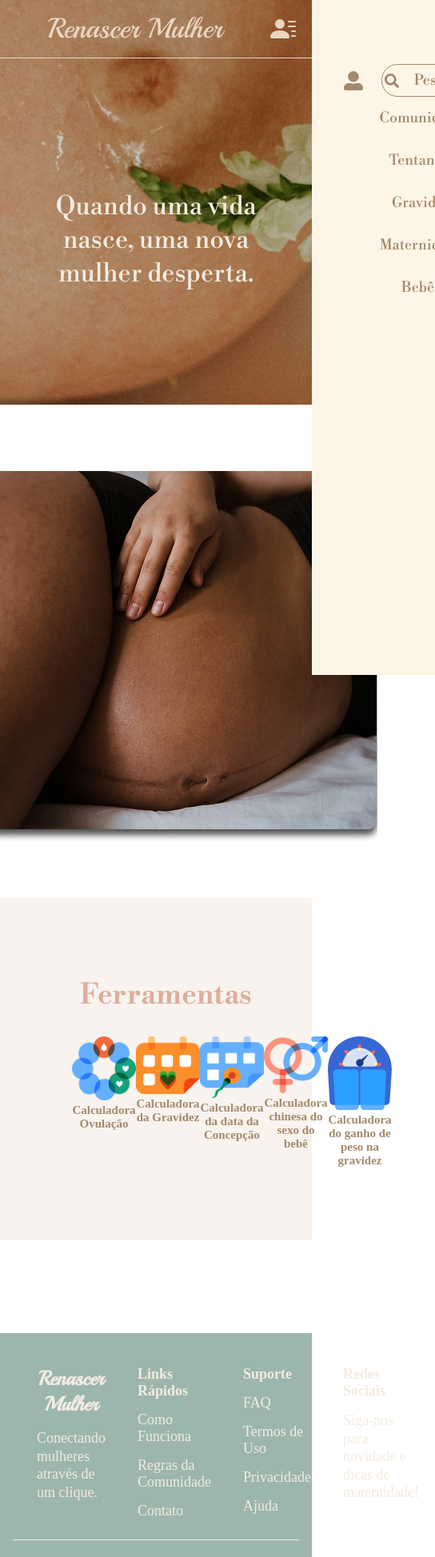
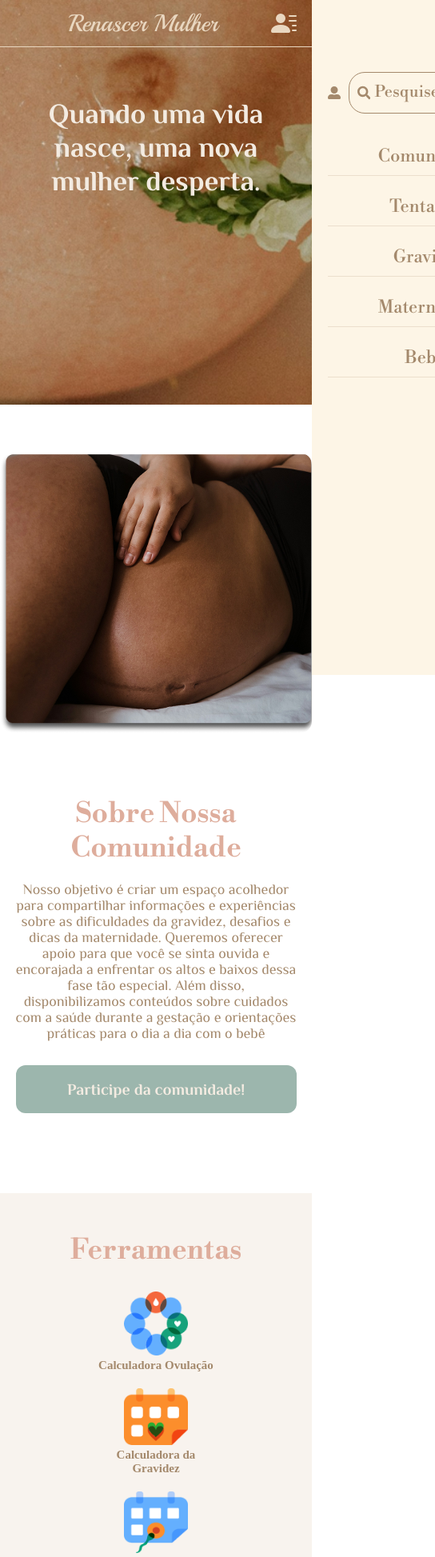
Before and after one commit to Projeto-Comunidade-Renascer/frontend-comunidade, a React (Vite) app: page / in a window 390 px wide. Shown: the top 1947 px of the page at 80% size, 544 px wide, since content can reach past the window. Built offline with nearby package versions, Linux system fonts and the light colour scheme.

Commit message:
✨feat: adicionando responsividade

```diff
--- a/src/components/ferramentas/ferramentas.css
+++ b/src/components/ferramentas/ferramentas.css
@@ -30,6 +30,7 @@ h3{
 }
 
 .ferramentas-container{
+    max-width: 100%;
     background-color: var(--sixth-color) ;
     padding: 80px;
     margin: 65px 0 37px 0;
@@ -51,3 +52,36 @@ h3{
   max-width: 80px;
   height: auto;
 }
+
+@media screen and (max-width: 470px) {
+    .ferramentas-container{
+        padding: 30px;
+        margin: 40px 0 20px 0;
+    }
+
+    .ferramentas-lista {
+        flex-direction: column;
+        align-items: center;
+    }
+
+    .ferramenta-item {
+        margin-bottom: 20px;
+    }
+
+}
+
+@media screen and (max-width: 990px) {
+    .ferramentas-container{
+        padding: 30px;
+        margin: 40px 0 20px 0;
+    }
+
+    .ferramentas-lista {
+        align-items: center;
+    }
+
+    .ferramenta-item {
+        margin-bottom: 20px;
+    }
+
+}
--- a/src/components/footer/footer.css
+++ b/src/components/footer/footer.css
@@ -8,75 +8,66 @@
   --fifth-color: #f3ebe1;
 }
 
+* {
+  margin: 0;
+  padding: 0;
+  box-sizing: border-box;
+}
 .footer {
-  display: flex;
-  width: 100%;
+  background: var(--fourth-color);
   color: var(--fifth-color);
-  background: var(--fourth-color);
-  flex-direction: column;
-  padding: 1rem;
-  margin-top: auto;
+  padding: 40px 5%;
+}
+
+.nome_logo{
+  font-family: "Playball", cursive;
+  font-size: 28px;
+  color: var(--fifth-color);
 }
 
 .top {
-  display: flex;
-  justify-content: space-around;
-  padding: 5px 10px;
-  border-bottom: var(--fifth-color) 1px solid;
-}
-
-.nome_logo {
-  font-family: "Playball", sans-serif;
-  text-align: center;
-  color: var(--fifth-color);
-  font-size: 25px;
-}
-
-.contatos {
-  display: flex;
-  flex-direction: column;
-  padding: 20px;
-  font-size: 18px;
+  display: grid;
+  grid-template-columns: repeat(4, 1fr); /* 4 colunas no PC */
+  gap: 30px;
+  padding-bottom: 30px;
+  border-bottom: 1px solid var(--fifth-color);
 }
 
 .contatos h4 {
-  font-weight: bolder;
-}
-
-.texto_logo {
-  max-width: 200px;
-  line-height: 1.25;
-  padding: 15px 0 0 0;
+    font-family: "Poppins", sans-serif;
+  margin-bottom: 15px;
 }
 
 .links {
-  list-style-type: none;
+  font-family: "Poppins", sans-serif;
+  list-style: none;
 }
-
 .links li {
-  padding: 15px 0 0 0;
+  margin-bottom: 10px;
 }
-
-.links li a {
+.links a {
+  color: var(--fifth-color);
   text-decoration: none;
-  color: var(--fifth-color);
-}
-
-.texto_redes {
-  max-width: 250px;
-  line-height: 1.25;
-  padding: 15px 0 0 0;
 }
 
 .bottom {
-  display: flex;
-  justify-content: center;
-  padding: 20px;
+  text-align: center;
+  padding-top: 20px;
+  font-size: 14px;
 }
 
-.bottom p {
-  max-width: 680px;
-  text-align: center;
-  line-height: 1.25;
-  padding: 0 30px;
+@media (max-width: 900px) {
+  .top {
+    grid-template-columns: repeat(2, 1fr); /* 2 colunas no tablet */
+  }
 }
+
+@media (max-width: 600px) {
+  .top {
+    grid-template-columns: 1fr; /* 1 coluna no mobile */
+    text-align: center;
+  }
+  .contatos {
+    align-items: center;
+  }
+}
--- a/src/components/header/header.css
+++ b/src/components/header/header.css
@@ -1,170 +1,168 @@
+@import url("https://fonts.googleapis.com/css2?family=Libre+Bodoni:ital,wght@0,400..700;1,400..700&family=Philosopher:ital,wght@0,400;0,700;1,400;1,700&family=Playball&display=swap");
 
-@import url('https://fonts.googleapis.com/css2?family=Libre+Bodoni:ital,wght@0,400..700;1,400..700&family=Philosopher:ital,wght@0,400;0,700;1,400;1,700&family=Playball&display=swap');
-
-
-:root{
-    --primary-color: #E9D7C0;
-    --secondary-color: #DEAD9C;
-    --third-color: #A4896C;
-    --fourth-color: #9CB6AD;
-    --fifth-color: #F3EBE1;
+:root {
+  --primary-color: #e9d7c0;
+  --secondary-color: #dead9c;
+  --third-color: #a4896c;
+  --fourth-color: #9cb6ad;
+  --fifth-color: #f3ebe1;
 }
 
-
-*{
+* {
   margin: 0;
   padding: 0;
   box-sizing: border-box;
 }
 
 .header {
-  width: 100%; /* Largura total da tela. */
-  background-color: transparent;
-  color: var(--primary-color); /* Texto branco para contraste. */
+  width: 100%;
+  position: relative;
+  color: var(--primary-color);
+  min-height: 400px; /* Altura base para desktop */
 }
 
-.banner-img{
+.banner-img {
   width: 100%;
-    height: auto;
+  height: 100%;
   position: absolute;
+  top: 0;
+  left: 0;
   z-index: -1;
-    background-size: cover;
+  object-fit: cover; /* Impede a imagem de achatar */
 }
 
-.topper{
+.topper {
+  display: flex;
+  align-items: center;
+  justify-content: space-between;
+  border-bottom: var(--primary-color) 1px solid;
+  padding: 10px 5%;
+}
+
+.logo {
+  font-family: "Playball", cursive;
+  font-size: 45px;
+  flex: 1;
   display: flex;
   justify-content: center;
-    border-bottom: var(--primary-color) 1px solid;
-    text-align: center;
-    padding: 5px 10px;
-
 }
 
-/* Logo: Fonte estilizada, como script no Figma. */
-.logo {
-      font-family: "Playball", cursive;
-    font-size: 50px;
-    /* text-align: center; */
-    width: calc(100%);
+.search-logo {
   display: flex;
-    justify-content: center;
-    /* justify-items: center; */
   align-items: center;
-    margin-left: 190px;
-
+  gap: 20px;
 }
 
-.search-logo{
+.search-icon{
+  font-size: 18px;
+}
+
+.search-bar {
   display: flex;
   align-items: center;
-    justify-items: center;
-    gap: 10px;
-    justify-content: flex-end;
+  border: solid 1px var(--primary-color);
+  border-radius: 20px;
   padding: 10px;
-
-}
-
-/* Barra de busca: Container flex com ícone e input. */
-.search-bar {
-  display: flex; /* Alinha ícone e input. */
-  align-items: center; /* Centro vertical. */
-  background-color: transparent;
-  border-radius: 20px; /* Bordas arredondadas como no Figma. */
-  padding: 10px; /* Espaçamento interno. */
-  color: var(--primary-color);
-  border: solid 1px var(--primary-color);
-}
-
-.search-icon {
-  margin-right: 10px; /* Espaço entre ícone e input. */
-  color: var(--primary-color);
 }
 
 .search-bar input {
-  border: none; /* Sem borda. */
-  outline: none; /* Sem outline ao foco. */
-  background: transparent; /* Transparente para herdar do container. */
-  width: 150px; /* Largura aproximada. */
+  border: none;
+  background: transparent;
+  outline: none;
   color: var(--primary-color);
-  text-align: center;
-  justify-content: center;
-  padding: 5px;
-  font-size: 18px;
+  width: 130px;
   font-family: "Libre Bodoni", serif;
+  gap: 8px;
 }
 
-.search-bar input::placeholder {
-  color: var(--primary-color); /* Cor do placeholder. */
+.search-bar ::placeholder{
+    font-family: "Libre Bodoni", serif;
+    color: var(--primary-color);
+    font-size: 15px;
+    display: flex;
+    align-items: center;
+}
+
+.user-icon {
+  color: var(--primary-color);
+  font-size: 24px;
+  cursor: pointer;
+}
+
+/* Menu Desktop */
+.navbar {
+  display: flex;
+  justify-content: center;
+  padding: 15px;
+}
+
+.menu {
+  display: flex;
+  list-style: none;
+  gap: 20px;
+}
+
+.menu li {
   font-family: "Libre Bodoni", serif;
   font-size: 18px;
-
+  padding: 8px 15px;
+  transition: 0.3s;
+  cursor: pointer;
 }
 
-/* Ícone de usuário: Tamanho grande. */
-.user-icon {
-  font-size: 24px; /* Tamanho do ícone. */
-  cursor: pointer; /* Indicador de clique. */
-  margin-left: 20px; /* Espaço da busca. */
+.menu li:hover {
+  background-color: var(--fourth-color);
+  border-radius: 8px;
+  color: var(--fifth-color);
 }
 
-/* Navbar: Layout flex para alinhar itens horizontalmente. */
-.navbar {
-  display: flex; /* Ativa flexbox. */
+.hero {
+  height: 250px;
+  display: flex;
+  align-items: center;
   justify-content: center;
-  align-items: center; /* Alinha verticalmente no centro. */
-  padding: 10px 20px; /* Espaçamento interno. */
-  font-family: "Libre Bodoni", serif;
-  font-size: 25px;
-  gap: 30px;
+  padding: 0 20px;
+}
+
+.hero-text {
+  font-family: "Philosopher", serif;
+  font-size: 35px;
+  color: var(--fifth-color);
+  text-align: center;
+  max-width: 600px;
+  line-height: 1.2;
+}
+
+.menu-icon-mobile {
+  display: none;
 }
 
 
-/* Menu: Lista horizontal sem bullets. */
-.menu {
-  display: flex; /* Flex para itens em linha. */
-  list-style: none; /* Remove bullets. */
-  margin: 0; /* Remove margens padrão. */
-  padding: 0; /* Remove paddings. */
+@media (max-width: 1024px) {
+  .desktop-only {
+    display: none !important;
   }
 
-.menu li {
-  margin: 0 15px; /* Espaçamento entre itens. */
-  cursor: pointer; /* Mãozinha ao hover, indica clique. */
-  font-size: 20px;
-  gap: 30px;
-  padding: 10px;
-  transition: ease-in 0.3s;
+  .menu-icon-mobile {
+    display: block;
+    font-size: 2rem;
+    cursor: pointer;
   }
 
-.menu li:hover{
-  color: var(--fifth-color);
-  background-color: var(--fourth-color);
-  border-radius: 10px;
+  .header {
+    height: 60vh;
   }
 
-/* Seção hero: Background image com texto central. */
-.hero {
-  position: relative;
-  height: 280px;
-  display: flex;
+  .topper {
+    justify-content: space-between;
+  }
+  .logo {
     justify-content: center;
-  align-items: center;
+    font-size: 30px;
   }
 
   .hero-text {
-  font-family: "Libre Bodoni", serif;
-  font-size: 2rem;
-  font-weight: 400;
-  color: var(--fifth-color);
-  text-align: center;               /* garante quebra e centralização das linhas */
-  max-width: 500px;                 /* controla a largura máxima da "caixa" */
-  margin: 0 auto;                   /* centraliza o bloco se a largura for menor */
-  line-height: 1.25;                /* espaço bom entre as duas linhas */
-  padding: 0 30px;                  /* evita encostar nas bordas laterais em telas menores */
+      font-family: "Philosopher", serif;
+  font-size: 35px;
   }
-
-/* No desktop, o ícone de hambúrguer não aparece */
-.menu-icon-mobile {
-  display: none;
-  cursor: pointer;
 }
--- a/src/components/menu-mobile/MenuMobile.jsx
+++ b/src/components/menu-mobile/MenuMobile.jsx
@@ -12,9 +12,9 @@ const MenuMobile = ({ isOpen, onClose }) => {
         </button>
 
         <div className="mobile-user-section">
-            <FaUserAlt className="user-icon" />
+            <FaUserAlt className="user-icon-mobile" />
             <div className="search-bar-mobile">
-                <FaSearch className="search-icon" />
+                <FaSearch className="search-icon-mobile" />
                 <input type="text" placeholder="Pesquise aqui" />
             </div>
         </div>
--- a/src/components/menu-mobile/menu-mobile.css
+++ b/src/components/menu-mobile/menu-mobile.css
@@ -14,145 +14,98 @@
   box-sizing: border-box;
 }
 
-/* No Mobile (Ex: max-width 768px) */
-@media (max-width: 768px) {
-  .desktop-only {
-    display: none; /* Esconde a busca e o menu horizontal */
+.menu-mobile-overlay {
+  position: fixed;
+  top: 0;
+  right: -100%; /* Escondido */
+  width: 100%;
+  height: 100%;
+  background: rgba(0, 0, 0, 0.6);
+  transition: 0.4s ease-in-out;
+  z-index: 1000;
 }
 
-  /* Ajusta o container principal do header no mobile */
-  .header {
-    height: 60vh; /* Faz o header ocupar 60% da altura da tela do celular */
-    position: relative;
-    overflow: hidden;
+.menu-mobile-overlay.active {
+  left: 0; /* Desliza da direita */
 }
 
-  /* Faz a imagem do banner cobrir todo o espaço definido */
-  .banner-img {
-    height: 100% !important;
-    width: 100%;
-    object-fit: cover; /* Mantém a proporção da foto cortando as laterais, se necessário */
+.menu-mobile-content {
+  width: 75%;
+  max-width: 320px;
+  height: 100%;
+  background: #fdf5e6;
+  float: left; /* Abre do lado esquerdo */
+  display: flex;
+  flex-direction: column;
+  padding: 20px;
 }
 
-  /* Dá mais espaço para o texto da Hero */
-  .hero {
+.close-btn {
+  align-self: flex-end; /* BOTÃO NA DIREITA */
+  background: none;
+  border: none;
+  font-size: 2rem;
+  color: var(--third-color);
+  cursor: pointer;
+  margin-bottom: 30px;
+}
+
+.mobile-user-section {
   display: flex;
   align-items: center;
   justify-content: center;
-    height: 90%; /* Ocupa a maior parte do header */
-    padding: 0 20px;
+  gap: 10px;
+  margin-bottom: 40px;
 }
 
-  .hero-text {
-    font-size: 2rem; /* Aumenta um pouco a fonte para destaque */
-    line-height: 1.3;
-    text-align: center;
-  }
-
-  .logo {
+.search-bar-mobile {
   display: flex;
-    justify-content: center;
-    font-size: 35px;
-    margin-left: 0;
-  }
-
-  .topper {
+  flex: 1;
+  border: 1px solid var(--third-color);
+  border-radius: 20px;
   padding: 10px;
-  }
-
-  .menu-icon-mobile {
-    display: block; /* Mostra o hambúrguer */
-    font-size: 2rem;
-  }
-}
-
-/* Estilo do Menu Mobile (Sidebar) */
-.mobile-user-section {
-  font-size: 18px;
-  color: var(--third-color);
-  display: flex;
-  justify-content: space-between;
   align-items: center;
 }
 
-.search-bar-mobile {
-  display: flex; /* Alinha ícone e input. */
-  align-items: center; /* Centro vertical. */
-  background-color: transparent;
-  border-radius: 20px; /* Bordas arredondadas como no Figma. */
-  padding: 3px; /* Espaçamento interno. */
-  color: var(--third-color);
-  border: solid 1px var(--third-color);
-}
-
-.search-icon {
-  margin-right: 10px; /* Espaço entre ícone e input. */
+.search-bar-mobile ::placeholder {
+  font-family: "Libre Bodoni", serif;
+  font-size: 20px;
   color: var(--third-color);
 }
 
 .search-bar-mobile input {
-  border: none; /* Sem borda. */
-  outline: none; /* Sem outline ao foco. */
-  background: transparent; /* Transparente para herdar do container. */
-  width: 130px; /* Largura aproximada. */
+  font-family: "Libre Bodoni", serif;
+  font-size: 16px;
   color: var(--third-color);
-  text-align: center;
-  justify-content: center;
+  width: 100%;
+  border: none;
+  background: transparent;
+  outline: none;
   padding: 5px;
-  font-size: 18px;
-  font-family: "Libre Bodoni", serif;
 }
 
-.search-bar-mobile input::placeholder {
-  color: var(--third-color); /* Cor do placeholder. */
-  font-family: "Libre Bodoni", serif;
+.search-icon-mobile {
+  align-items: center;
   font-size: 18px;
+  color: var(--third-color);
 }
 
-.close-btn {
-  background: none;
-  border: none;
+.user-icon-mobile {
   color: var(--third-color);
-  font-size: 24px;
-  padding: 15px;
-  position: relative;
-  right: -190px;
-}
-
-.menu-mobile-overlay {
-  position: fixed;
-  top: 0;
-  right: -100%; /* Começa escondido fora da tela */
-  width: 100%;
-  height: 100%;
-  background: rgba(0, 0, 0, 0.5); /* Fundo escurecido */
-  transition: 0.3s;
-  z-index: 999;
-}
-
-.menu-mobile-overlay.active {
-  left: 0; /* Desliza para dentro */
-}
-
-.menu-mobile-content {
-  width: 70%;
-  height: 100%;
-  background: #fdf5e6; /* Cor de fundo do seu design */
-  float: left;
-  padding: 20px;
 }
 
 .mobile-nav ul {
+  list-style: none;
   display: flex;
-  justify-content: center;
   flex-direction: column;
-  align-items: center;
+  gap: 25px;
 }
 
 .mobile-nav li {
-  list-style: none;
-  margin: 15px 0;
+  font-family: "Libre Bodoni", serif;
+  font-size: 22px;
   color: var(--third-color);
-  font-family: "Libre Bodoni", serif;
-  font-size: 18px;
+  text-align: center;
+  border-bottom: 1px solid rgba(164, 137, 108, 0.2);
+  padding-bottom: 10px;
 }
--- a/src/pages/Home/index.css
+++ b/src/pages/Home/index.css
@@ -1,11 +1,11 @@
-@import url("https://fonts.googleapis.com/css2?family=Libre+Bodoni:ital,wght@0,400..700;1,400..700&family=Philosopher:ital,wght@0,400;0,700;1,400;1,700&family=Playball&display=swap");
+@import url('https://fonts.googleapis.com/css2?family=Libre+Bodoni:ital,wght@0,400..700;1,400..700&family=Philosopher:ital,wght@0,400;0,700;1,400;1,700&family=Playball&display=swap');
 
 :root {
-  --primary-color: #e9d7c0;
-  --secondary-color: #dead9c;
-  --third-color: #a4896c;
-  --fourth-color: #9cb6ad;
-  --fifth-color: #f3ebe1;
+  --primary-color: #E9D7C0;
+  --secondary-color: #DEAD9C;
+  --third-color: #A4896C;
+  --fourth-color: #9CB6AD;
+  --fifth-color: #F3EBE1;
 }
 
 * {
@@ -13,65 +13,74 @@
   padding: 0;
   box-sizing: border-box;
 }
+.conteudo-principal {
+  padding: 60px 0;
+}
 
 .sobre-comunidade {
   display: flex;
-  flex-direction: column;
+  align-items: center;
+  gap: 40px;
+  flex-direction: row-reverse; /* Imagem na direita no PC */
+  margin-bottom: 80px;
 }
 
-h2 {
-  font-family: "Libre Bodoni", serif;
-  color: var(--secondary-color);
-  font-size: 35px;
-  padding: 50px;
+.img-comunidade-sec {
+  flex: 1;
+  display: flex;
+  justify-content: center;
 }
 
-.conteudo-principal {
-  padding: 80px 0;
+.comunidade-img {
+  max-width: 100%;
+  height: auto;
+  border-radius: 15px;
 }
 
-.conteudo-principal .sobre-comunidade {
-  display: flex;
-  align-items: center;
-  margin: 0 10%;
-  flex-direction: row-reverse;
-  flex-wrap: nowrap;
-}
-
-.sobre-comunidade .img-comunidade-sec {
-  width: 400px;
-  height: auto;
-}
-
-.sec-sobre-nossa-comunidade{
-    justify-content: center;
+.sec-sobre-nossa-comunidade {
+  font-family: "Philosopher", sans-serif;
+  padding: 5%;
+  font-size: 25px;
+  flex: 1;
   text-align: center;
-    padding: 10px 20px;
-}
-
-.sec-sobre-nossa-comunidade p{
-    font-family: "Philosopher", sans-serif;
-    font-size: 20px;
   color: var(--third-color);
 }
 
-.btn-comunidade{
-    margin-top: 50px;
-    padding: 10px 15px;
-    justify-content: center;
-    align-items: center;
-    width: 640px;
+.btn-comunidade {
+  font-family: "Philosopher", sans-serif;
+  width: 100%;
+  max-width: 400px; /* Limite de tamanho no Desktop */
+  height: 60px;
   background: var(--fourth-color);
+  color: var(--fifth-color);
   border: none;
   border-radius: 12px;
-    font-family: "Philosopher", sans-serif;
-    color: var(--fifth-color);
-    font-size: 25px;
+  font-size: 20px;
   font-weight: bold;
   cursor: pointer;
-    transition: ease-in-out 0.3s;
+  margin-top: 30px;
+  transition: 0.3s;
 }
 
-.btn-comunidade:hover{
-    background: var(--third-color);
+/* RESPONSIVIDADE INDEX */
+@media (max-width: 768px) {
+  .sobre-comunidade {
+    flex-direction: column; /* Imagem em cima, texto embaixo */
+    text-align: center;
   }
+
+  .sec-sobre-nossa-comunidade {
+      font-family: "Philosopher", sans-serif;
+  font-size: 18px;
+  flex: 1;
+  text-align: center;
+  color: var(--third-color);
+  }
+
+  .btn-comunidade {
+    font-family: "Philosopher", sans-serif;
+    max-width: 100%; /* Ocupa tudo no mobile */
+  }
+
+  h2 { font-size: 28px; padding: 20px 0; }
+}
```
Lines whose indentation alone changed are shown as unchanged.
